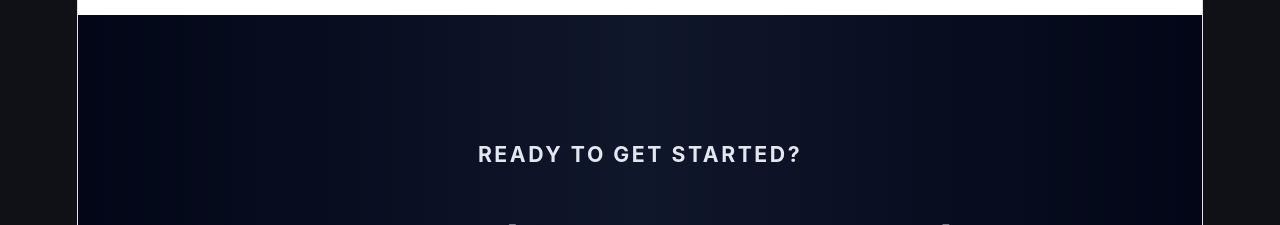
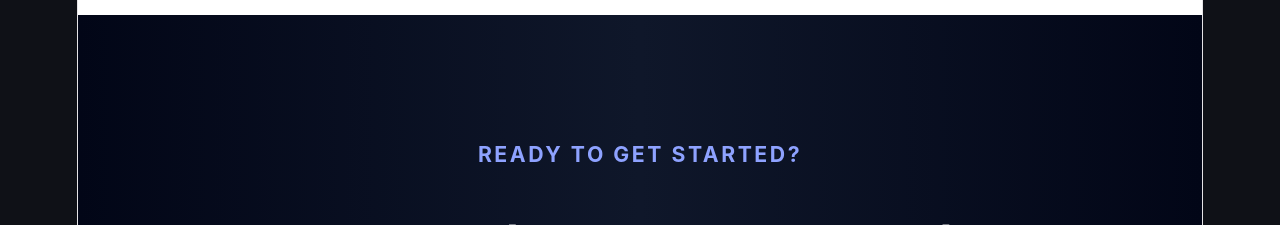
Before and after one commit to Graniten40/graniten-studio, a React (Vite) app: page / in a window 1280 px wide. Shown: the part 1540-1765 px from the top of the page. Built offline with nearby package versions, Linux system fonts and the light colour scheme.

Commit message:
Update Graniten Studio homepage sections

```diff
--- a/src/App.css
+++ b/src/App.css
@@ -656,6 +656,10 @@ h1 {
   align-items: center;
   justify-content: center;
   text-align: center;
+}
+
+.cta-section .section-label {
+  color: #8ea2ff;
 }
 
 .cta-content {
```
